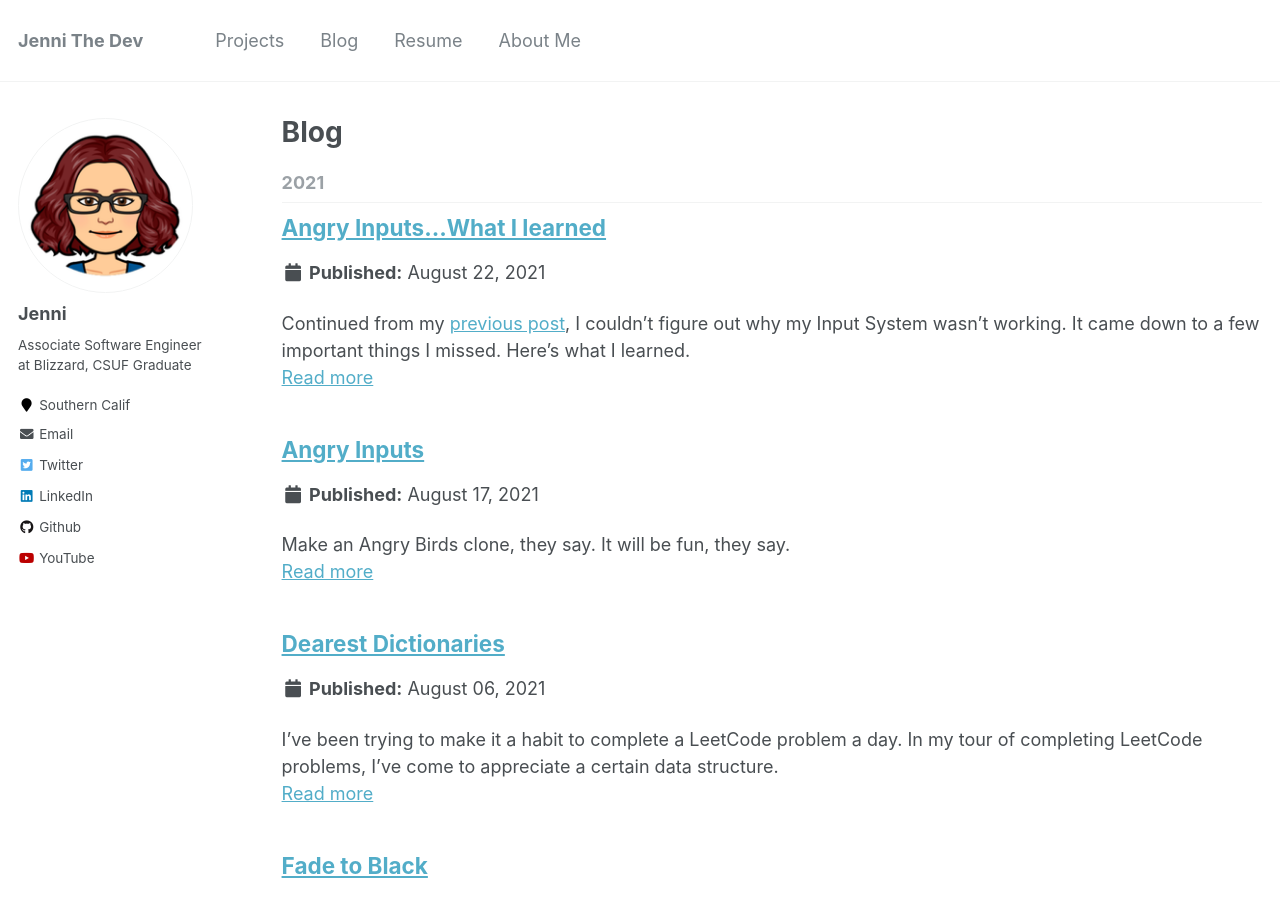
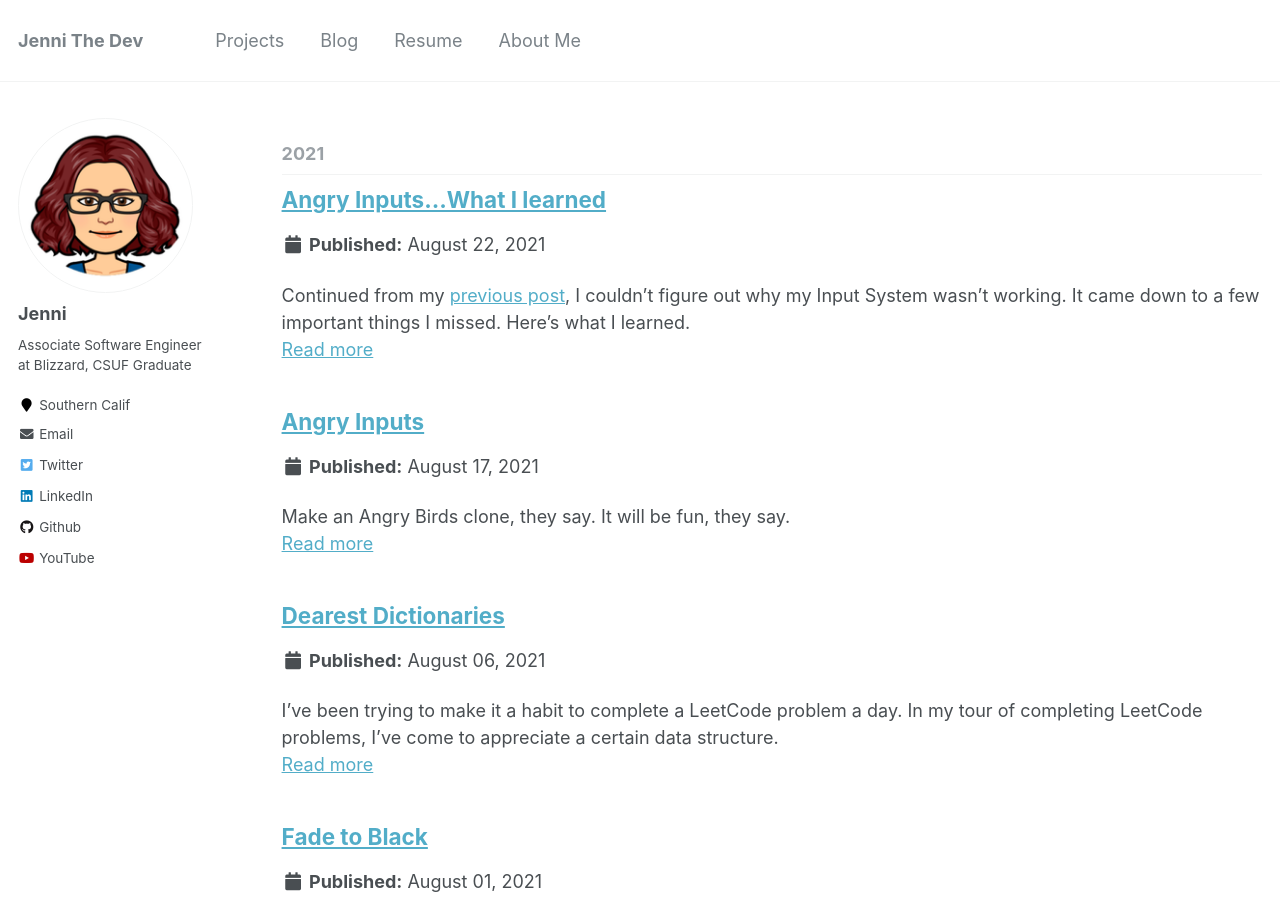
Before and after one commit to JenniTheDev/jennithedev.github.io, a Jekyll site: the page built from _pages/blog.html, in a window 1280 px wide and 900 px high. Built offline with Jekyll 4.4.1, drawn with Linux system fonts in a browser that asks for light colours.

Commit message:
Fixed blog title

```diff
--- a/_pages/blog.html
+++ b/_pages/blog.html
@@ -1,7 +1,7 @@
 ---
 layout: archive
 permalink: /blog/
-title: "Blog"
+title:
 author_profile: true
 redirect_from:
   - /wordpress/blog-posts/
```
Also changed, not shown: _pages/non-menu-page.md (+1 -1 lines).
